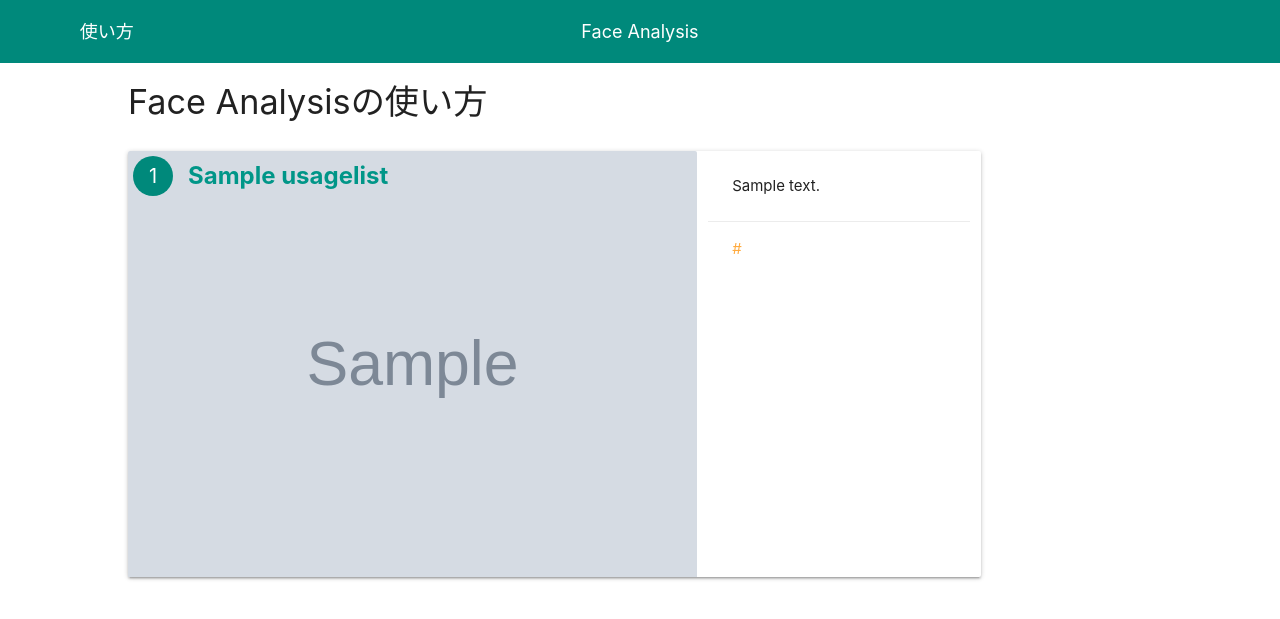
After one commit to reibomaru/face_counter, a Django app: page /usage/ in a window 1280 px wide. The commit adds this page. Shown: the top 619 px of the page. Run offline with Django 3.2, Linux system fonts and the light colour scheme; tables that the repository leaves empty hold one stand-in row (values such as "Sample post"); grey boxes marked "Sample" are stand-in pictures.

Commit message:
modified base.htmlなどなど

```diff
--- a/face_count/admin.py
+++ b/face_count/admin.py
@@ -1,5 +1,6 @@
 from django.contrib import admin
-from .models import Count
+from .models import Count, UsageList
 
 # Register your models here.
 admin.site.register(Count)
+admin.site.register(UsageList)
--- a/face_count/models.py
+++ b/face_count/models.py
@@ -11,3 +11,13 @@ class Count(models.Model):
 
     def __str__(self):
         return self.data_title
+
+class UsageList(models.Model):
+    list_title = models.CharField(max_length=15, default='タイトル')
+    list_id = models.IntegerField(default=1)
+    list_img = models.ImageField(upload_to='images/')
+    list_content = models.TextField()
+    list_link = models.CharField(max_length=100)
+    list_link_title = models.CharField(max_length=15, default='タイトル')
+    def __str__(self):
+        return self.list_title
--- a/face_count/static/face_count/count.js
+++ b/face_count/static/face_count/count.js
@@ -31,6 +31,12 @@ document.addEventListener('DOMContentLoaded', function () {
     setStatusToInactive()
     navigator.mediaDevices.getUserMedia({ video: { width: 1280, height: 720 } })
         .then(handleSuccess);
+    let ctx = snapshot_canvas.getContext('2d')
+    ctx.fillStyle = 'silver';
+    ctx.fillRect(0, 0, 640, 360);
+    ctx = result_canvas.getContext('2d')
+    ctx.fillStyle = 'silver';
+    ctx.fillRect(0, 0, 640, 360);
 })
 
 active_camera_btn.addEventListener('click', function () {
--- a/face_count/static/face_count/style.css
+++ b/face_count/static/face_count/style.css
@@ -1,9 +1,12 @@
 .header{
-    padding: 30px;
     font-size: 18px;
     color: white;
-    background-color: green;
     text-align: center;
+}
+
+.header-anker{
+    line-height: 63px;
+    color: white;
 }
 
 .row .main-col{
@@ -60,3 +63,49 @@
 #display{
     font-size: 40px;
 }
+
+.maru {
+    height:40px;
+    width:40px;
+    border-radius:50%;
+    line-height:40px;
+    text-align:center;
+}
+
+.number-icon{
+    position: absolute;
+    top: 5px;
+    left: 5px;
+    line-height: 50px;
+    font-size: 20px;
+}
+
+.col .card .card-image{
+    padding: 0px;
+}
+
+.col .card .card-image .card-title{
+    bottom: auto;
+    top: 5px;
+    left: 10px;
+    padding-top: 0px;;
+    padding-left: 50px;
+    line-height: 40px;
+    font-weight: bold;
+}
+
+.number-icon .pulse::before{
+    z-index: 5;
+}
+
+.usage-container{
+    margin:10px 10%;
+}
+
+.usage-container h4{
+    margin: 0;
+}
+
+.usage-container .card{
+    margin:30px 0px 0px;
+}
--- a/face_count/urls.py
+++ b/face_count/urls.py
@@ -1,11 +1,14 @@
 from django.urls import path
-from .views import face_auth
 from .views import count
+from .views import usage
+from django.conf import settings  # 追加
+from django.conf.urls.static import static
 
 urlpatterns = [
     path('', count.index, name='index'),
     path('start_count/', count.count, name='count'),
     path('terminate_count/', count.terminate, name='terminate'),
-    path('face_auth/', face_auth.camera, name='camera'),
+    path('usage/', usage.index, name='camera'),
     path('send_img/', count.analize_img, name='analize_img')
 ]
+urlpatterns += static(settings.MEDIA_URL, document_root=settings.MEDIA_ROOT)
--- a/face_count/views/count.py
+++ b/face_count/views/count.py
@@ -25,7 +25,7 @@ eye_cascade = cv2.CascadeClassifier(
 
 
 def index(request):
-    return render(request, 'base.html')
+    return render(request, 'face_count/count.html')
 
 
 def count(request):
--- /dev/null
+++ b/face_count/views/usage.py
@@ -0,0 +1,7 @@
+from django.shortcuts import render
+from face_count.models import UsageList
+
+
+def index(request):
+    usage_list = UsageList.objects.all()
+    return render(request, 'face_count/usage.html', {'usage_list': usage_list})
--- a/mysite/settings.py
+++ b/mysite/settings.py
@@ -85,6 +85,7 @@ TEMPLATES = [
                 'django.template.context_processors.request',
                 'django.contrib.auth.context_processors.auth',
                 'django.contrib.messages.context_processors.messages',
+                'django.template.context_processors.media'
             ],
         },
     },
@@ -135,3 +136,6 @@ USE_TZ = True
 
 STATIC_URL = '/static/'
 STATIC_ROOT = os.path.join(BASE_DIR, 'static')
+
+MEDIA_ROOT = os.path.join(BASE_DIR, 'media')
+MEDIA_URL = '/media/'
--- /dev/null
+++ b/templates/face_count/base.html
@@ -0,0 +1,29 @@
+{% load static %}
+<!DOCTYPE html>
+<html lang='en'>
+
+<head>
+    <meta charset='UTF-8'>
+    <meta name='viewport' content='width=device-width, initial-scale=1.0'>
+    <title>Face Analysis</title>
+    <link rel="icon" href="{% static 'face_count/favicon.ico' %}">
+    <link rel='stylesheet' href="{% static 'face_count/style.css' %}">
+    <link rel="stylesheet" href="https://cdnjs.cloudflare.com/ajax/libs/materialize/1.0.0/css/materialize.min.css">
+</head>
+
+<body>
+    <div class="header teal darken-1">
+        <div class='row'>
+            <div class='col s2'>
+                <a class="header-anker" href="/usage/">使い方</a>
+            </div>
+            <div class="col offset-s2 s4">
+                <a class="header-anker" href="/">Face Analysis</a>
+            </div>
+        </div>
+    </div>
+    {% block content %}
+    {% endblock %}
+</body>
+
+</html>
--- /dev/null
+++ b/templates/face_count/usage.html
@@ -0,0 +1,31 @@
+{% extends 'face_count/base.html' %}
+{% load static %}
+{% block content %}
+<div class='usage-container'>
+<h4>Face Analysisの使い方</h4>
+{% for usage_elem in usage_list %}
+<div class="row">
+    <div class="col s10 m10">
+        <div class="card row">
+            <div class="card-image col l8">
+                <img src="{{ MEDIA_URL }}{{ usage_elem.list_img }}">
+                <span class="number-icon">
+                    <div class="pulse maru teal darken-1 white-text">{{ usage_elem.list_id }}</div>
+                </span>
+                <span class="card-title teal-text darken-1-text">{{ usage_elem.list_title }}</span>
+            </div>
+            <div class='col l4'>
+                <div class="card-content">
+                    <p>{{ usage_elem.list_content }}</p>
+                </div>
+                <div class="card-action">
+                    <a href="{{ usage_elem.list_link }}">{{ usage_elem.list_link_title }}</a>
+                </div>
+            </div>
+        </div>
+    </div>
+</div>
+{% endfor %}
+</div>
+
+{% endblock %}
```
Also changed, not shown: face_count/views/face_auth.py (deleted, +0 -41 lines), templates/base.html (deleted, +0 -102 lines), templates/face_count/count.html (added, +84 -0 lines), face_count/migrations/0006_usagelist.py (added), face_count/migrations/0007_auto_20200405_1435.py (added), face_count/migrations/0008_auto_20200405_1435.py (added), face_count/migrations/0009_auto_20200405_1436.py (added), face_count/migrations/0010_auto_20200405_1450.py (added), face_count/migrations/0011_usagelist_list_link_title.py (added).
